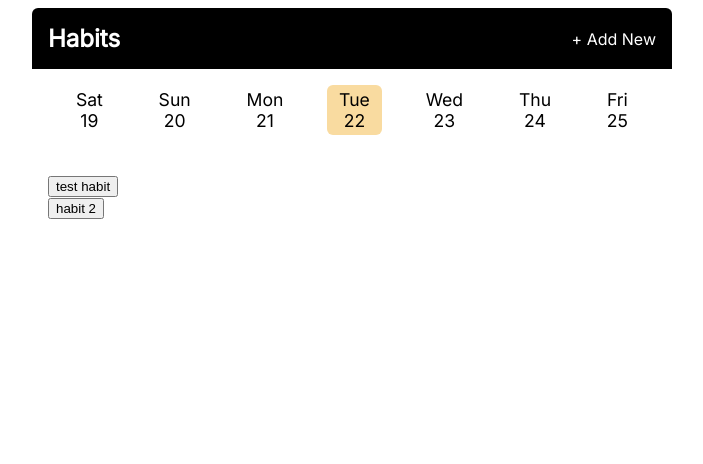
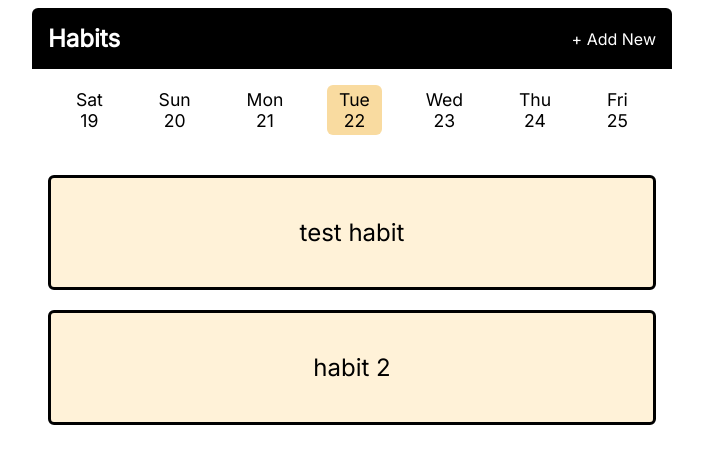
Before and after one commit to joseSolanoCR/habitTracker, a Flask app: page / in a window 1280 px wide. Shown: the top 464 px of the page, without its empty margins (288-991 px from the left). Run offline with Flask 2, Linux system fonts and the light colour scheme.

Commit message:
completions

```diff
--- a/app.py
+++ b/app.py
@@ -32,20 +32,22 @@ def index():
 
 @app.route("/add", methods=["GET", "POST"])
 def add_habit():
-    if request.method == "POST":
-        habit = request.form.get("habit")
-        habits.append(habit)
-    return render_template("add_habit.html", title="Habit Tracker - Add Habit", selected_date=datetime.date.today())
+    if request.form:
+        habits.append(request.form.get("habit"))
 
-
+    return render_template(
+        "add_habit.html",
+        title="Habit Tracker - Add Habit",
+        selected_date=datetime.date.today(),
+    )
 @app.route("/complete", methods=["POST"])
 def complete():
     date_string=request.form.get("date")
-    habit = request.form.get("habit_name")
+    habit = request.form.get("habitName")
     date=datetime.date.fromisoformat(date_string)
     completions[date].append(habit)
 
-    return redirect(url_for("index",date = date_string))
+    return redirect(url_for("index", date=date_string))
 
 
 if __name__ == "__main__":
--- a/static/css/main.css
+++ b/static/css/main.css
@@ -117,3 +117,49 @@ padding: 1rem;
     flex-direction: column;
     align-items:center;
 }
+
+.habit {
+    display: flex;
+    display-direction: row;
+    align-items: center;
+    justify-content: space-between;
+    font-size: 24px;
+    padding: 20px;
+    margin-bottom: 20px;
+    background-color: #fff2d8;
+    border: 3px solid black;
+    border-radius: 6px;
+}
+
+.habit:not(.completed) {
+    paffing: 0px;
+}
+
+.habit:not(.completed):hover {
+    background-color: #e9cd87;
+}
+
+.habit__icon {
+    width: 1em;
+    height: 1em;
+}
+
+.habit__name {
+    margin: 0;
+}
+
+.habit__form {
+    width: 100%;
+}
+
+.habit__button {
+    display: block;
+    width: 100%;
+    padding: 20px;
+    font-size: inherit;
+    font-family: inherit;
+    text-alignment: left;
+    border: none;
+    background-color: unset;
+    cursor: pointer;
+}
--- a/templates/index.html
+++ b/templates/index.html
@@ -5,18 +5,20 @@
     <section class="habit-list">
         {%  for habit in habits  %}
         {% set completed = habit in completions %}
-        {% if complete%}
+        {% if completed%}
+        <div class="habit completed">
             <p class="habit__name">
                 {{habit}}
             </p>
             <svg class="habit__icon" xmlns="http://www.w3.org/2000/svg" viewBox="0 0 20 20" fill="currentColor">
-+                    <path fill-rule="evenodd" d="M10 18a8 8 0 100-16 8 8 0 000 16zm3.707-9.293a1 1 0 00-1.414-1.414L9 10.586 7.707 9.293a1 1 0 00-1.414 1.414l2 2a1 1 0 001.414 0l4-4z" clip-rule="evenodd" />
-+           </svg>
+                    <path fill-rule="evenodd" d="M10 18a8 8 0 100-16 8 8 0 000 16zm3.707-9.293a1 1 0 00-1.414-1.414L9 10.586 7.707 9.293a1 1 0 00-1.414 1.414l2 2a1 1 0 001.414 0l4-4z" clip-rule="evenodd" />
+           </svg>
+        </div>
         {% else %}
             <div class="habit">
                 <form method="post" class="habit__form" action="{{ url_for('complete')}}">
-                    <input type="hidden" name="habitName" value="{{ habit }}">
-                    <input type="hidden" name="date" value="{{ selected_date }}">
+                    <input type="hidden" name="habitName" value="{{ habit }}"/>
+                    <input type="hidden" id="date" name="date" value="{{ selected_date }}"/>
                     <button type="submit" class="habit__button">
                         {{  habit }}
                     </button>
```
